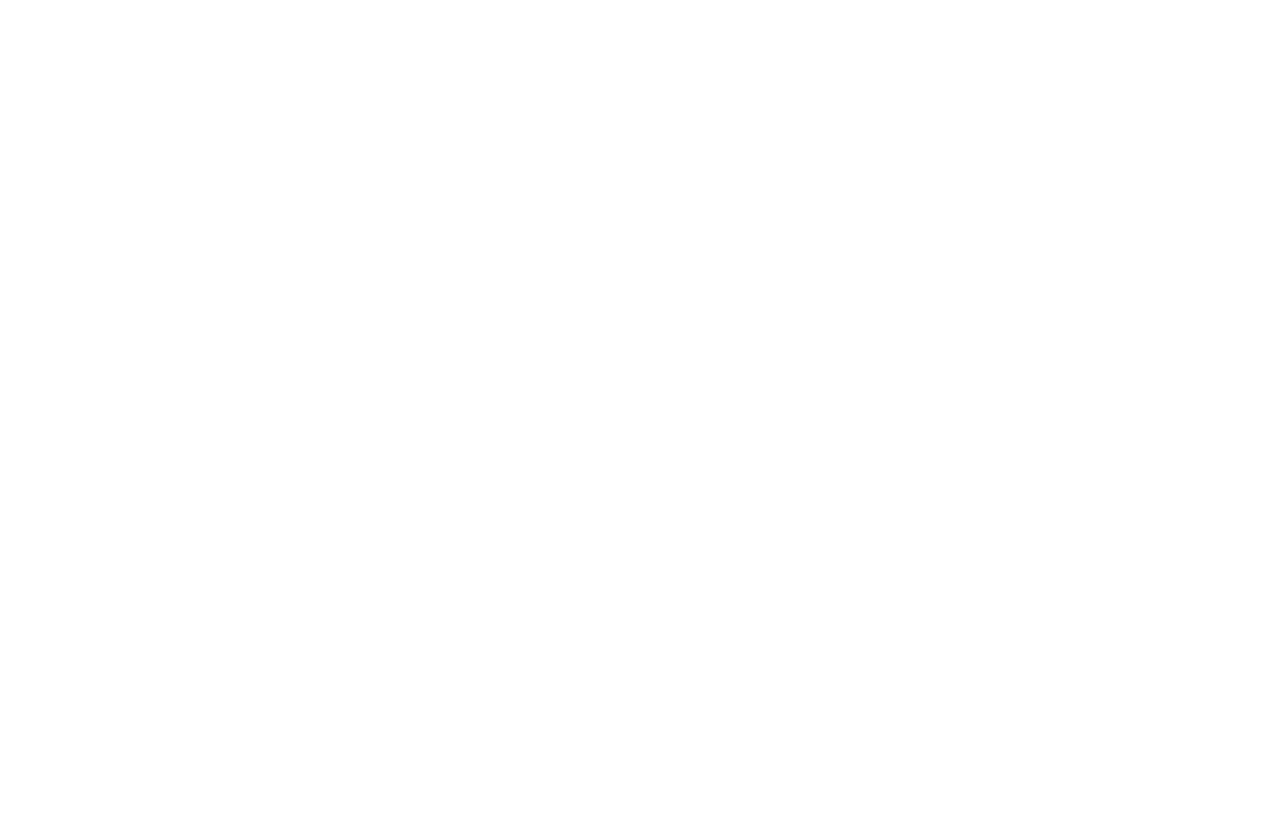
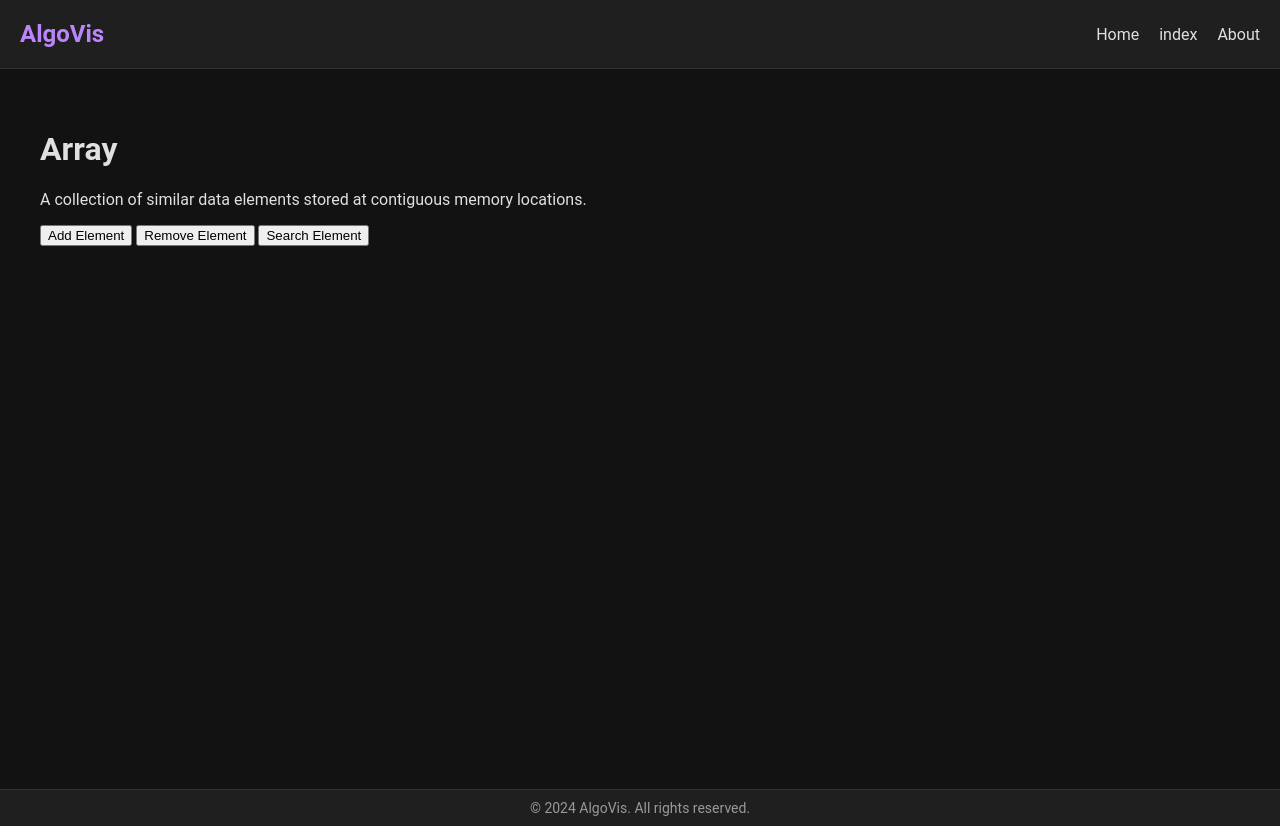
Before and after one commit to MCH2001/data_structures_visualizer, a Flask app: page /array in a window 1280 px wide. Before the commit the page is empty. Before the commit the page ends 800 px from the top, so only its background shows below. Run offline with Flask 3, Linux system fonts and the light colour scheme.

Commit message:
adding stuff

```diff
--- a/app.py
+++ b/app.py
@@ -5,6 +5,9 @@ app = Flask(__name__)
 @app.route('/')
 def index():
     return render_template('index.html')
+@app.route('/List')
+def List():
+    return render_template('List.html')
 
 @app.route('/array')
 def array():
--- a/static/css/styles.css
+++ b/static/css/styles.css
@@ -0,0 +1,66 @@
+/* static/css/styles.css */
+body {
+  margin: 0;
+  padding: 0;
+  font-family: 'Roboto', sans-serif;
+  background-color: #121212;
+  color: #e0e0e0;
+}
+
+header {
+  background-color: #1f1f1f;
+  padding: 20px;
+  text-align: center;
+  border-bottom: 1px solid #333;
+}
+
+nav {
+  display: flex;
+  justify-content: space-between;
+  align-items: center;
+}
+
+.logo {
+  font-size: 24px;
+  font-weight: 700;
+  color: #bb86fc;
+}
+
+nav ul {
+  list-style: none;
+  display: flex;
+  margin: 0;
+  padding: 0;
+}
+
+nav ul li {
+  margin-left: 20px;
+}
+
+nav ul li a {
+  text-decoration: none;
+  color: #e0e0e0;
+  transition: color 0.3s ease;
+}
+
+nav ul li a:hover {
+  color: #bb86fc;
+}
+
+main {
+  padding: 40px;
+  min-height: calc(100vh - 160px);
+}
+
+footer {
+  background-color: #1f1f1f;
+  text-align: center;
+  padding: 10px 0;
+  border-top: 1px solid #333;
+  font-size: 14px;
+}
+
+footer p {
+  margin: 0;
+  color: #999;
+}
--- a/templates/array.html
+++ b/templates/array.html
@@ -0,0 +1,19 @@
+{% extends "base.html" %}
+
+{% block title %} Array - Data Structures Visualizer {% endblock %}
+
+{% block content %}
+  <h1>Array</h1>
+  <p>A collection of similar data elements stored at contiguous memory locations.</p>
+
+  <div id="array-visualization">
+
+
+  </div>
+
+  <button onclick="addElement()">Add Element</button>
+    <button onclick="removeElement()">Remove Element</button>
+    <button onclick="searchElement()">Search Element</button>
+
+
+{% endblock %}
--- a/templates/base.html
+++ b/templates/base.html
@@ -1,12 +1,32 @@
+<!-- templates/base.html -->
 <!DOCTYPE html>
 <html lang="en">
 <head>
     <meta charset="UTF-8">
     <meta name="viewport" content="width=device-width, initial-scale=1.0">
-    <title>{% block title %}Data Structures Visualizer{% endblock %}</title>
-    <link rel="stylesheet" href="{{ url_for('static', filename= 'css/style.css') }}">
+    <title>Algorithm Visualizer</title>
+    <link rel="stylesheet" href="{{ url_for('static', filename='css/styles.css') }}">
+
 </head>
 <body>
+    <header>
+        <nav>
+            <div class="logo">AlgoVis</div>
+            <ul>
+                <li><a href="/">Home</a></li>
+                <li><a href="/List"></a>index</li>
+                <li><a href="/about">About</a></li>
+            </ul>
+        </nav>
+    </header>
 
+    <main>
+        <!-- Content goes here -->
+        {% block content %}{% endblock %}
+    </main>
+
+    <footer>
+        <p>&copy; 2024 AlgoVis. All rights reserved.</p>
+    </footer>
 </body>
 </html>
```
Also changed, not shown: static/js/visualisation.js (+24 -0 lines), templates/List.html (added, +16 -0 lines), templates/index.html (+9 -0 lines), templates/404.html (added).
